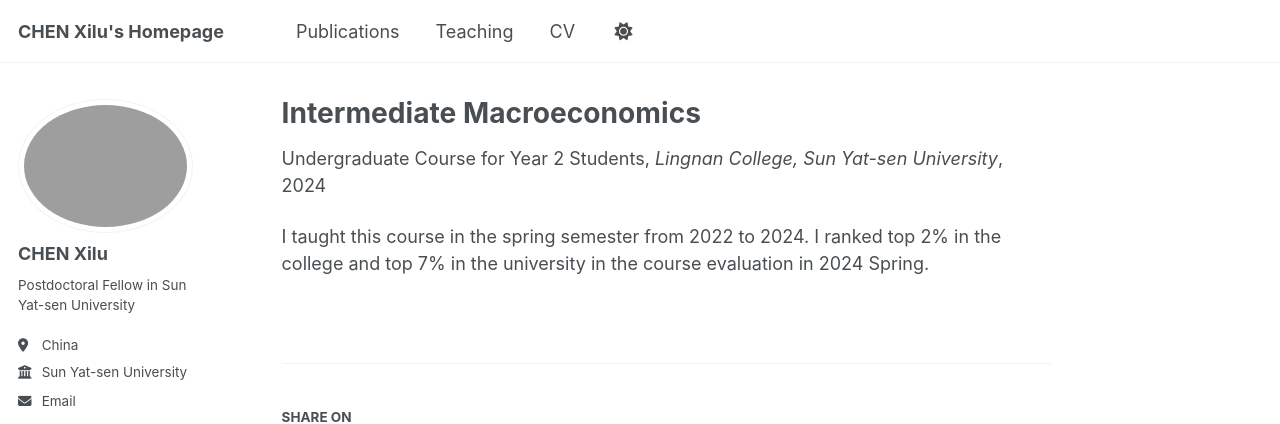
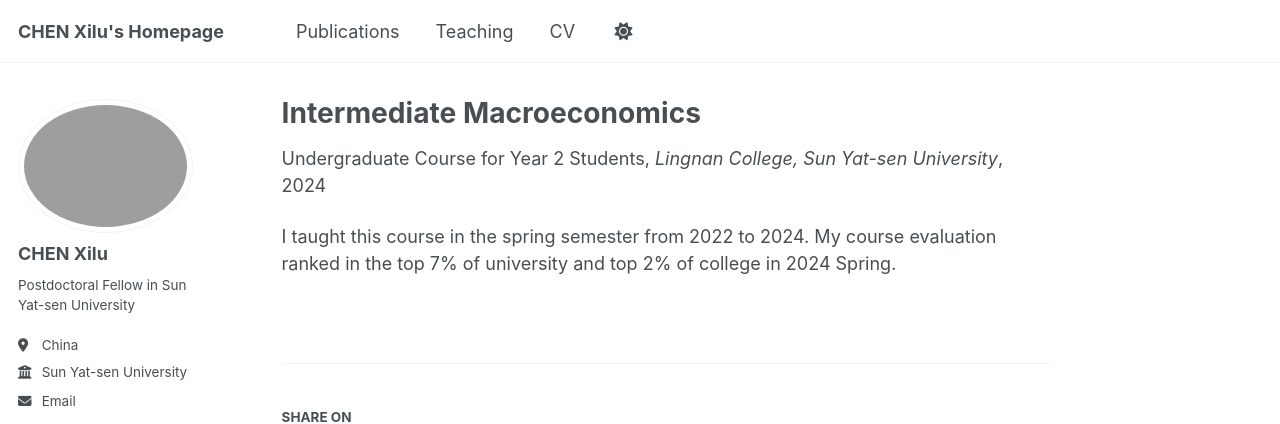
Before and after one commit to Xilu-CHEN/xilu-chen.github.io, a Jekyll site: the page built from _teaching/intermediate_macro.md, in a window 1280 px wide and 964 px high. Shown: the top 424 px of the window. Built offline with Jekyll 4.4.1, drawn with Linux system fonts in a browser that asks for light colours; some web fonts are replaced; a script that is not in the unit is left out.

Commit message:
Update intermediate_macro.md

```diff
--- a/_teaching/intermediate_macro.md
+++ b/_teaching/intermediate_macro.md
@@ -8,4 +8,4 @@ date: 2024-01-01
 location: "Guangzhou, China"
 ---
 
-I taught this course in the spring semester from 2022 to 2024. I ranked top 2% in the college and top 7% in the university in the course evaluation in 2024 Spring.
+I taught this course in the spring semester from 2022 to 2024. My course evaluation ranked in the top 7% of university and top 2% of college in 2024 Spring.
```
